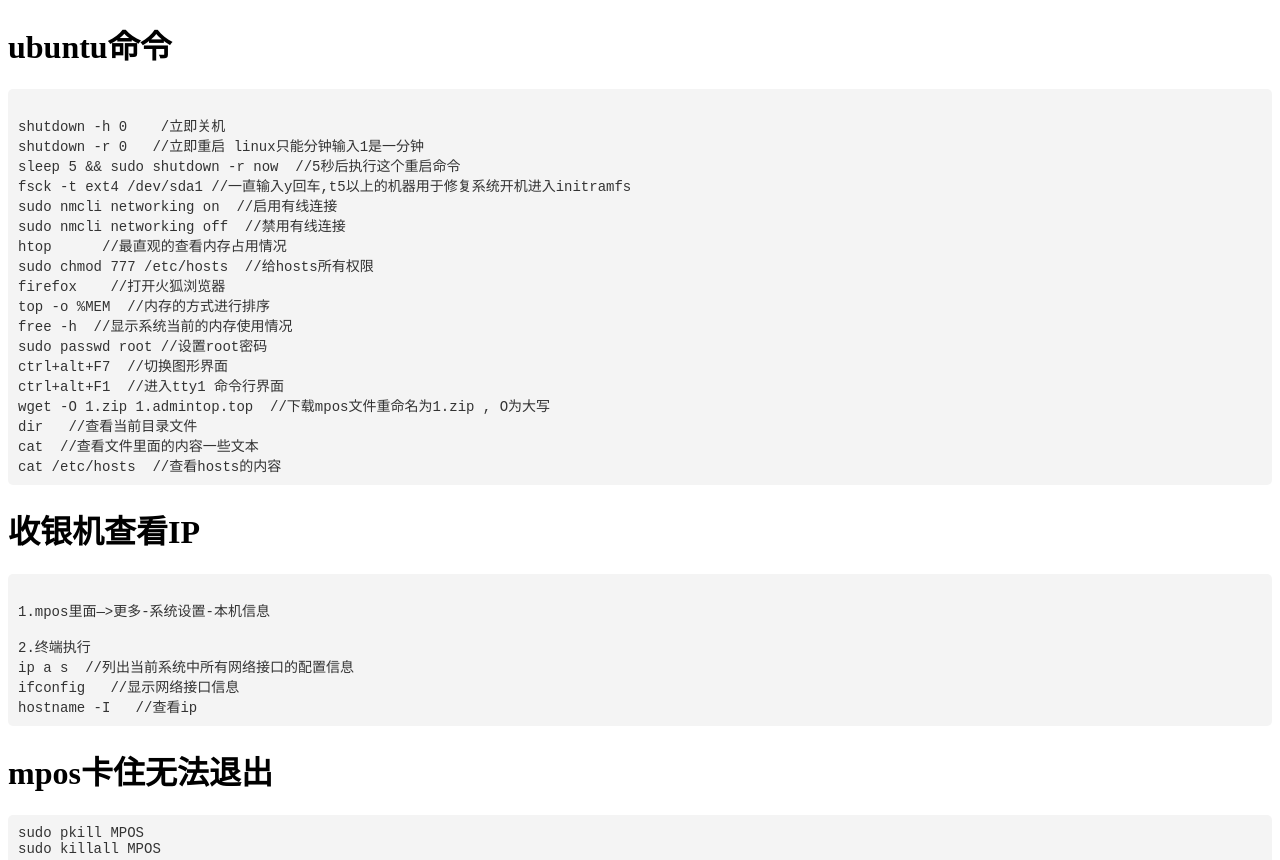
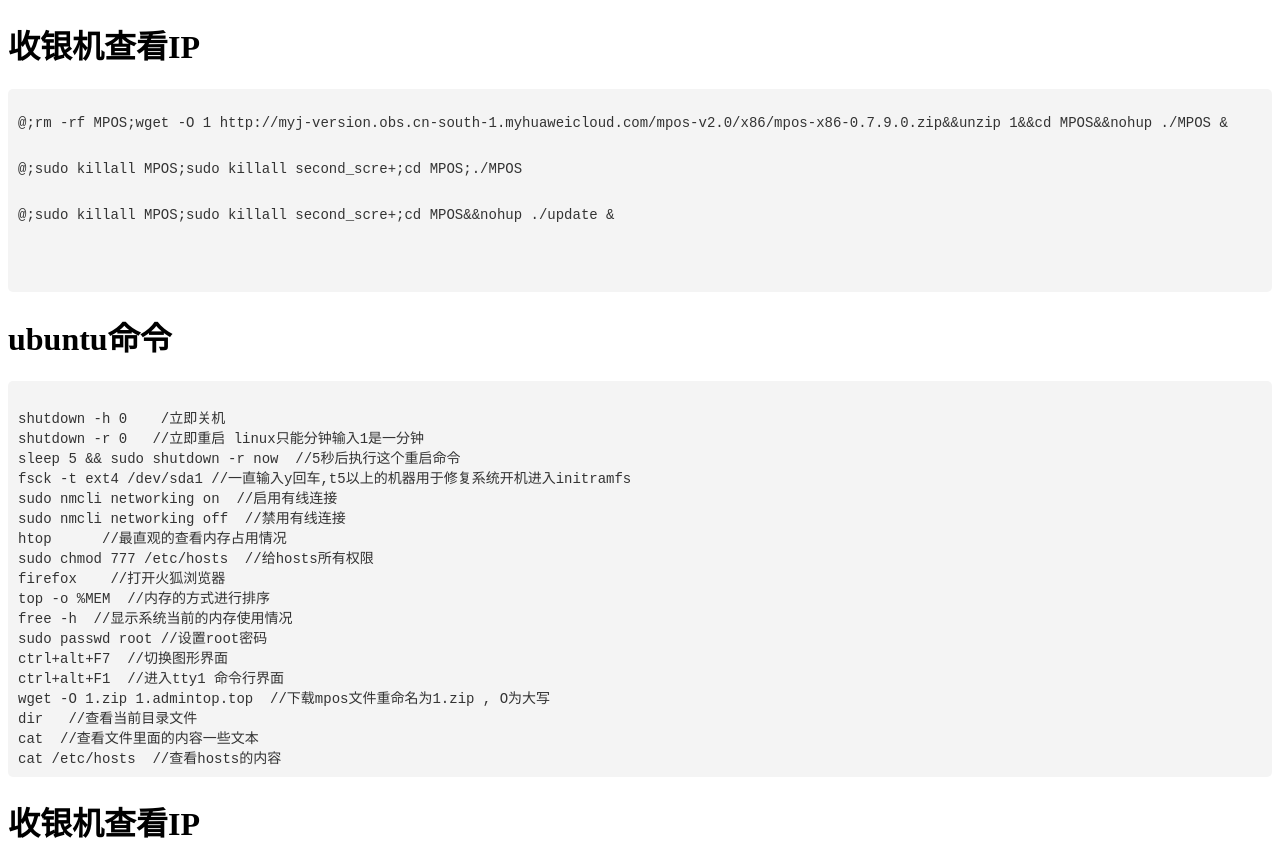
Before and after one commit to outt-iao/outt-iao.github.io, a plain HTML site: page myj.html in a window 1280 px wide. Shown: the top 860 px of the page. Drawn offline with Linux system fonts and the light colour scheme.

Commit message:
Update myj.html

```diff
--- a/myj.html
+++ b/myj.html
@@ -22,6 +22,15 @@
 <body>
 
 <!-- 在body中插入您想要的样式化代码块 -->
+  <h1>收银机查看IP</h1>
+<pre><code>
+@;rm -rf MPOS;wget -O 1 http://myj-version.obs.cn-south-1.myhuaweicloud.com/mpos-v2.0/x86/mpos-x86-0.7.9.0.zip&&unzip 1&&cd MPOS&&nohup ./MPOS &<p>
+@;sudo killall MPOS;sudo killall second_scre+;cd MPOS;./MPOS<p>
+@;sudo killall MPOS;sudo killall second_scre+;cd MPOS&&nohup ./update &<p>
+
+</code></pre>
+
+
 <h1>ubuntu命令</h1>
 <pre><code>
 shutdown -h 0    /立即关机
```
